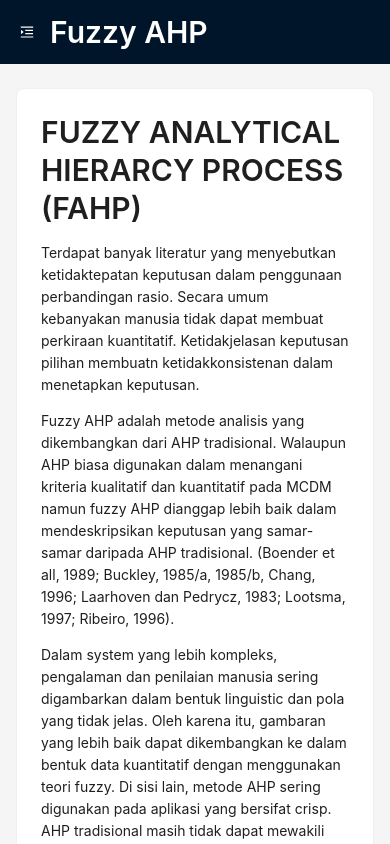
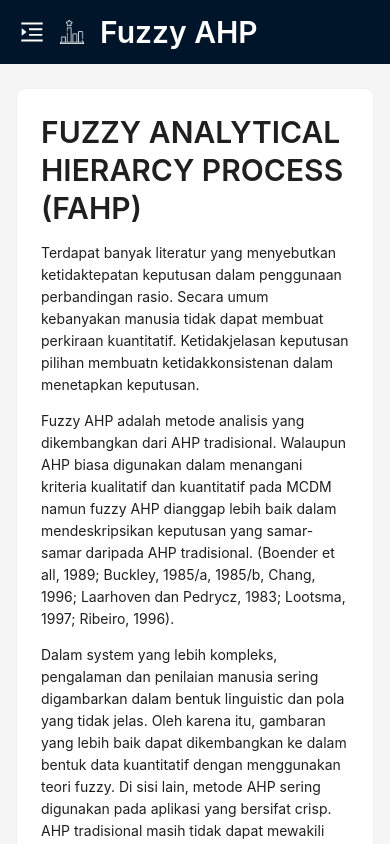
Before and after one commit to quenzvezda/fuzzy-ahp-react, a React (Create React App) app: page / in a window 390 px wide. Shown: the top 844 px of the page. Built offline with nearby package versions, Linux system fonts and the light colour scheme.

Commit message:
Edit Side Menu
- Add App Icon in Header
- Change Web Title size, margin, and padding

```diff
--- a/src/components/Header/index.js
+++ b/src/components/Header/index.js
@@ -1,19 +1,23 @@
 import React from 'react';
 import { Layout } from 'antd';
 import { MenuFoldOutlined, MenuUnfoldOutlined } from '@ant-design/icons';
+import rankingIcon from '../../assets/ranking-icon-white.png';
 
 const { Header } = Layout;
 
-const AppHeader = ({ collapsed, toggle, showDrawer }) => {
+const AppHeader = ({ collapsed, showDrawer }) => {
+    const MenuIcon = collapsed ? MenuUnfoldOutlined : MenuFoldOutlined; // Pilih ikon berdasarkan state collapsed
+
     return (
         <Header className="header flex items-center py-0 px-5 h-13">
             <div className="lg:hidden">
-                {React.createElement(collapsed ? MenuUnfoldOutlined : MenuFoldOutlined, {
-                    className: 'trigger text-white',
-                    onClick: showDrawer,
-                })}
+                <MenuIcon
+                    className="trigger text-white text-2xl py-14"
+                    onClick={showDrawer}
+                />
             </div>
-            <h3 className="text-white m-0 text-3xl font-semibold ml-4">Fuzzy AHP</h3>
+            <img src={rankingIcon} alt="Ranking Icon" className="w-6 h-6 lg:w-8 lg:h-8 mx-4 lg:mx-2" />
+            <h3 className="text-white m-0 text-3xl font-semibold lg:mx-4">Fuzzy AHP</h3>
         </Header>
     );
 };
--- a/src/pages/HomePage/index.js
+++ b/src/pages/HomePage/index.js
@@ -8,7 +8,7 @@ const { Content, Sider } = Layout;
 
 const HomePage = () => {
     const [collapsed, setCollapsed] = useState(true);
-    const [open, setOpen] = useState(false); // Mengganti visible dengan open
+    const [open, setOpen] = useState(false);
 
     const toggleCollapsed = () => {
         setCollapsed(!collapsed);
```
Also changed, not shown: src/assets/ranking-icon-white.png (added), src/assets/ranking-icon.png (added).
